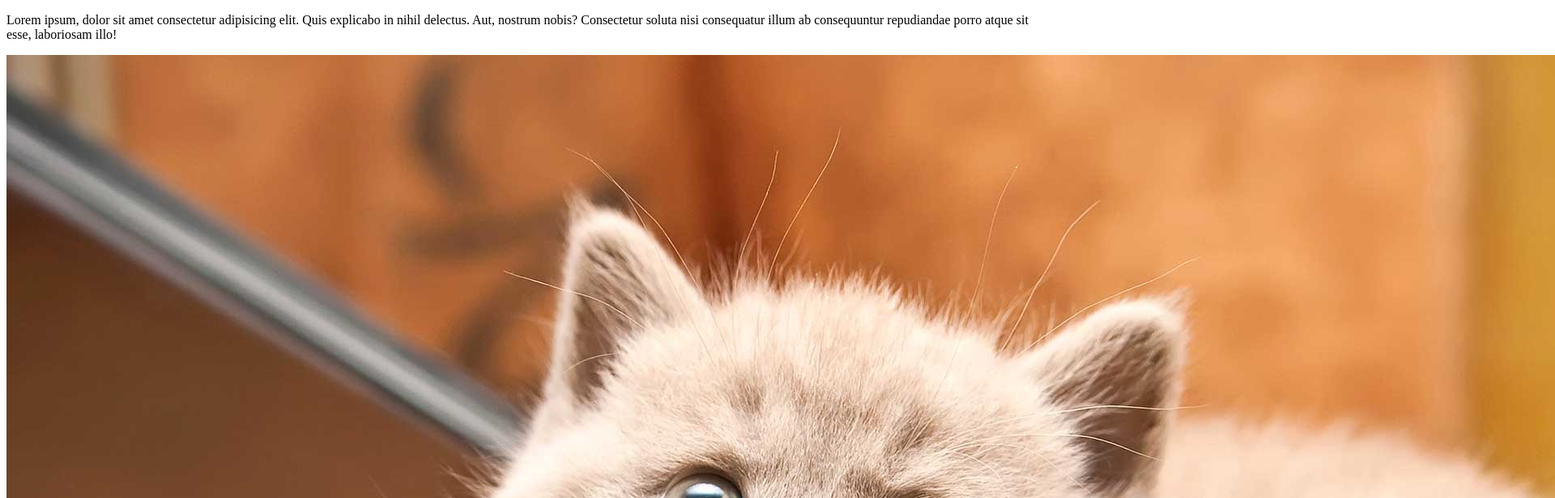
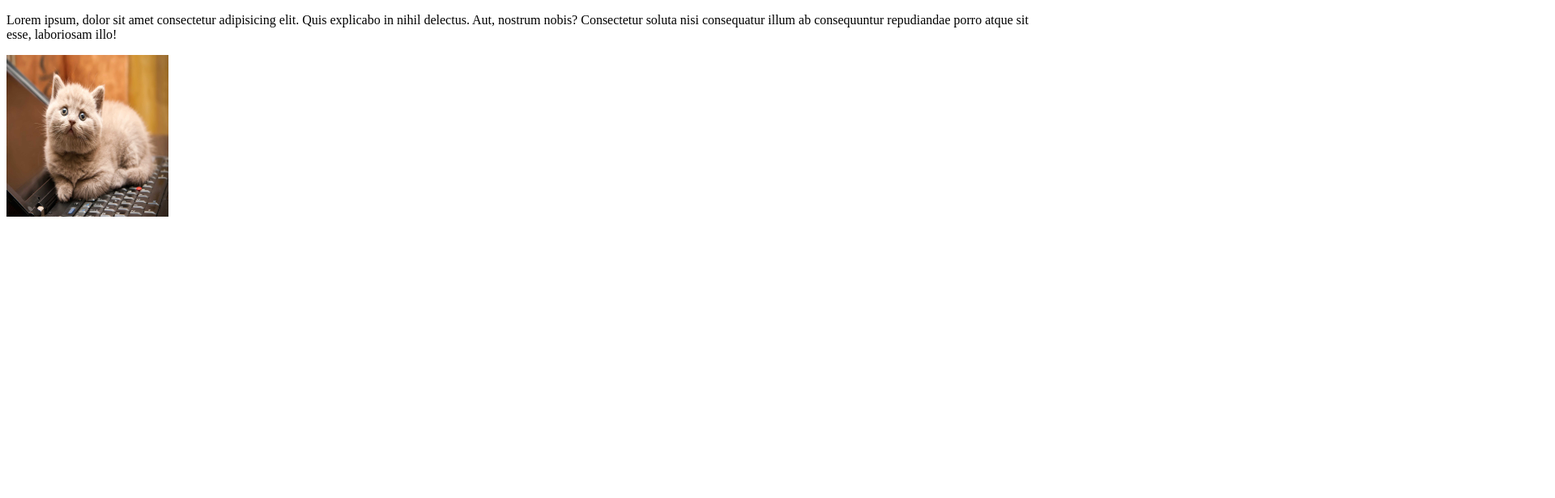
Before and after one commit to sydoroknadiia/Modyle1, a plain HTML site: page index.html in a window 1280 px wide. Shown: the top 616 px of the page at 81% size, 1920 px wide, since content can reach past the window. Drawn offline with Linux system fonts and the light colour scheme.

Commit message:
added size image

```diff
--- a/index.html
+++ b/index.html
@@ -8,8 +8,7 @@
 </head>
 <body>
     <p>Lorem ipsum, dolor sit amet consectetur adipisicing elit. Quis explicabo in nihil delectus. Aut, nostrum nobis? Consectetur soluta nisi consequatur illum ab consequuntur repudiandae porro atque sit esse, laboriosam illo!
-
 </p>
-<img src="image/01-cat.jpg" alt="">
+<img src="./image/01-cat.jpg" alt="cat" width="200" height="200">
 </body>
 </html>
```
